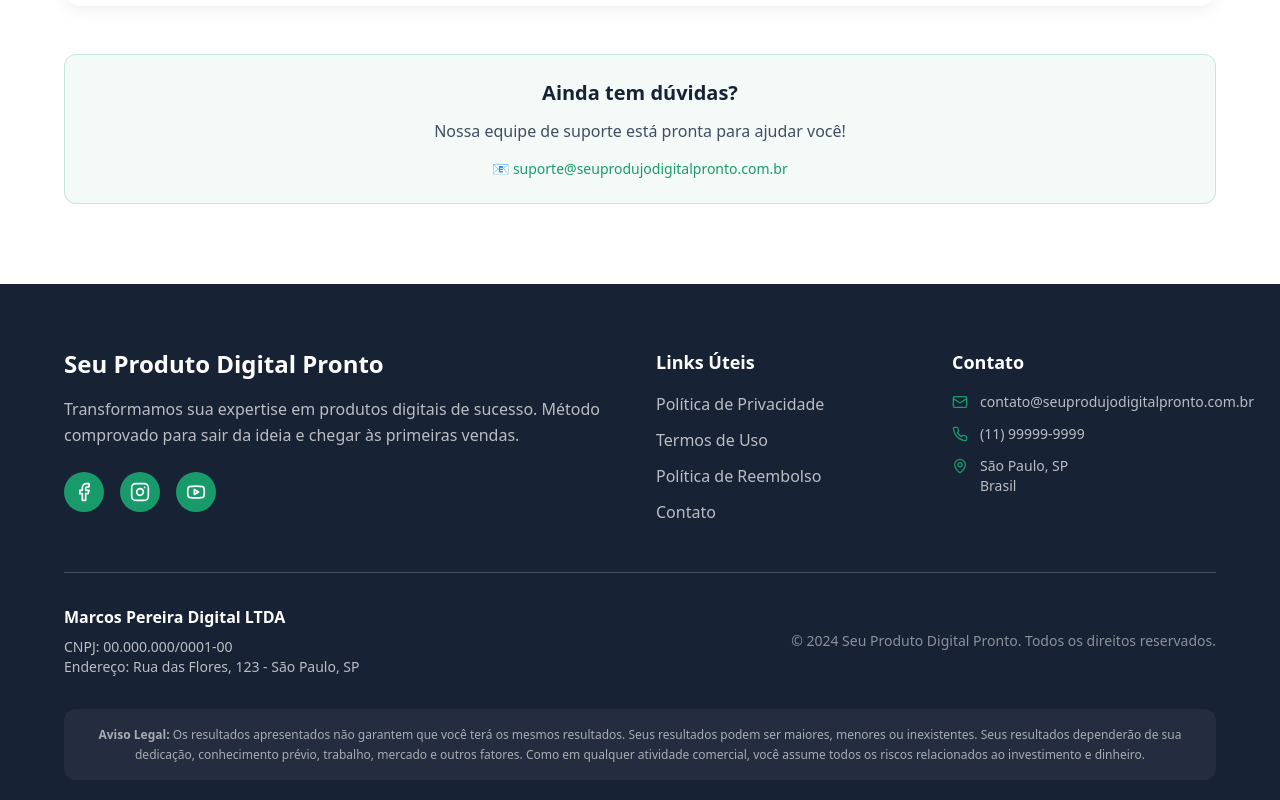
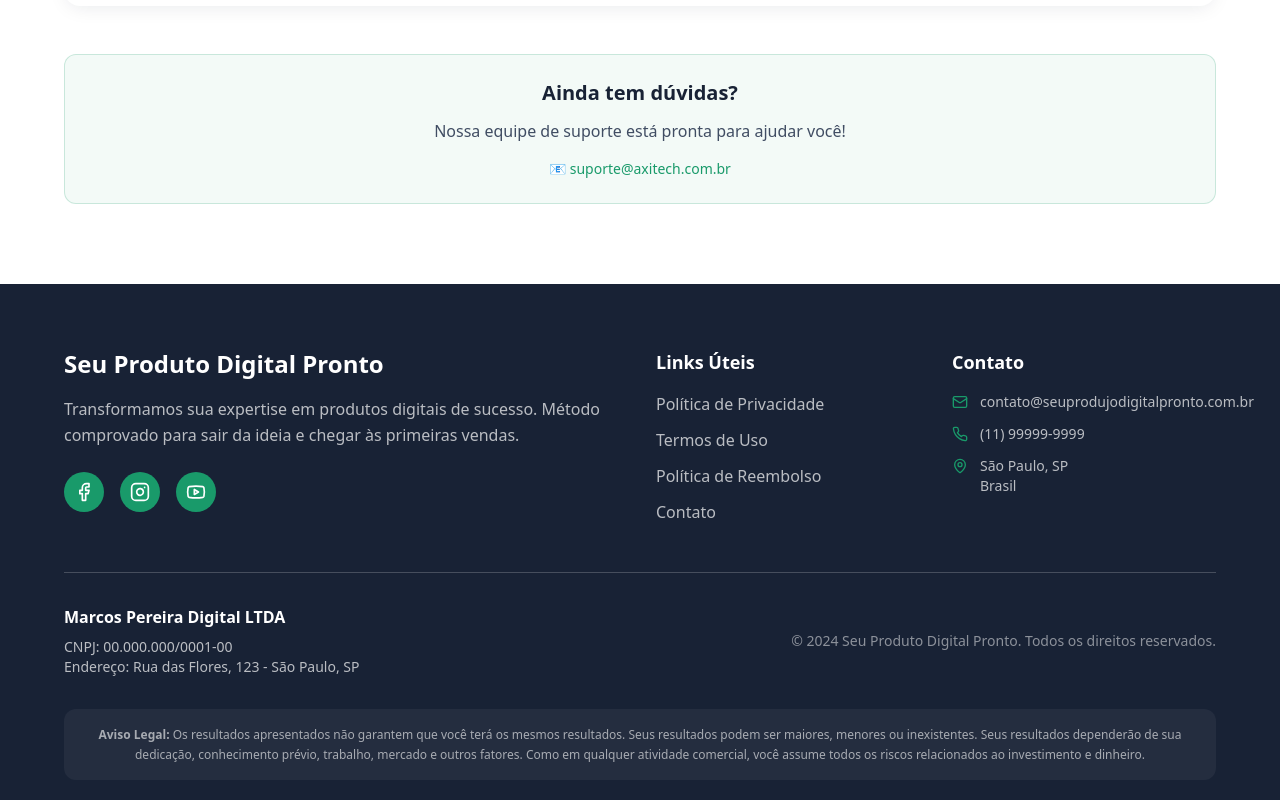
Before and after one commit to mvnp/seu-produto-pronto, a React (Vite) app: page / in a window 1280 px wide. Shown: the part 8193-8993 px from the top of the page. Built offline with nearby package versions, Linux system fonts and the light colour scheme; the HTML template or start-up script is replaced by a standard one.

Commit message:
Code edited in Lovable Code Editor

```diff
--- a/src/components/FAQSection.tsx
+++ b/src/components/FAQSection.tsx
@@ -73,7 +73,7 @@ const FAQSection = () => {
                 Nossa equipe de suporte está pronta para ajudar você!
               </p>
               <p className="text-sm text-primary font-medium">
-                📧 suporte@seuprodujodigitalpronto.com.br
+                📧 suporte@axitech.com.br
               </p>
             </div>
           </div>
```
